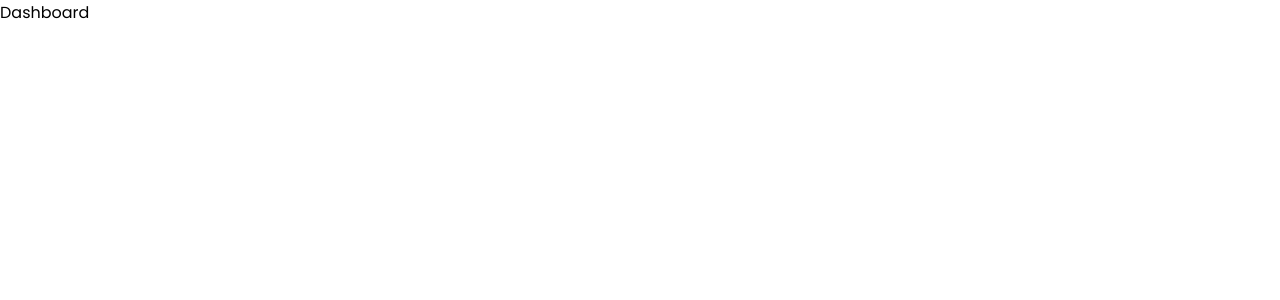
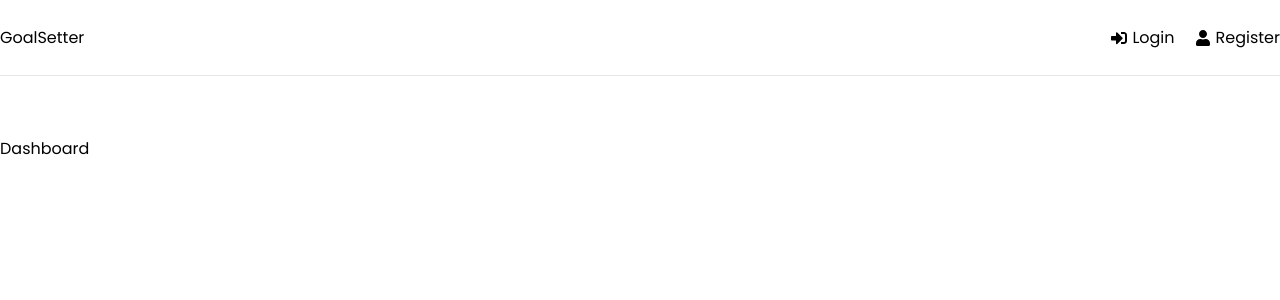
Before and after one commit to becathey/goals-mern, a React (Create React App) app in the folder frontend/: page / in a window 1280 px wide. Shown: the top 300 px of the page. Built offline with nearby package versions, Linux system fonts and the light colour scheme.

Commit message:
Create Header, add navigation

```diff
--- a/frontend/package.json
+++ b/frontend/package.json
@@ -9,6 +9,7 @@
     "@testing-library/user-event": "^7.2.1",
     "react": "^18.0.0",
     "react-dom": "^18.0.0",
+    "react-icons": "^4.3.1",
     "react-redux": "^7.2.8",
     "react-router-dom": "^6.3.0",
     "react-scripts": "5.0.1"
--- a/frontend/src/App.js
+++ b/frontend/src/App.js
@@ -1,4 +1,5 @@
 import {BrowserRouter as Router, Routes, Route} from 'react-router-dom'
+import Header from './components/Header';
 import Dashboard from './pages/Dashboard';
 import Register from './pages/Register';
 import Login from './pages/Login';
@@ -8,6 +9,7 @@ function App() {
     <>
       <Router>
         <div className='container'>
+          <Header />
           <Routes>
             <Route path='/' element={<Dashboard />} />
             <Route path='/login' element={<Login />} />
--- /dev/null
+++ b/frontend/src/components/Header.jsx
@@ -0,0 +1,18 @@
+import {FaSignInAlt, FaSignOutAlt, FaUser} from 'react-icons/fa'
+import { Link } from 'react-router-dom'
+
+function Header() {
+    return (
+        <header className='header'>
+            <div className='logo'>
+                <Link to='/'>GoalSetter</Link>
+            </div>
+            <ul>
+                <li><Link to='/login'><FaSignInAlt /> Login</Link></li>
+                <li><Link to='/register'><FaUser /> Register</Link></li>
+            </ul>
+        </header>
+    )
+}
+
+export default Header
--- a/frontend/src/index.css
+++ b/frontend/src/index.css
@@ -19,3 +19,23 @@ h1, h2, h3 {
   font-weight: 600;
   margin-bottom: 10px;
 }
+.header {
+  display: flex;
+  justify-content: space-between;
+  align-items: center;
+  padding: 20px 0;
+  margin-bottom: 60px;
+  border-bottom: 1px solid hsl(0, 0%, 90%);
+}
+.header ul {
+  display: flex;
+  justify-content: space-between;
+  align-items: center;
+}
+.header ul li {margin-left: 20px;}
+.header ul li a {
+  display: flex;
+  align-items: center;
+}
+.header ul li a:hover {color: hsl(0, 0%, 50%);}
+.header ul li a svg {margin-right: 5px;}
```
Also changed, not shown: 1 other file (tests, documents, lock files or other folders).
